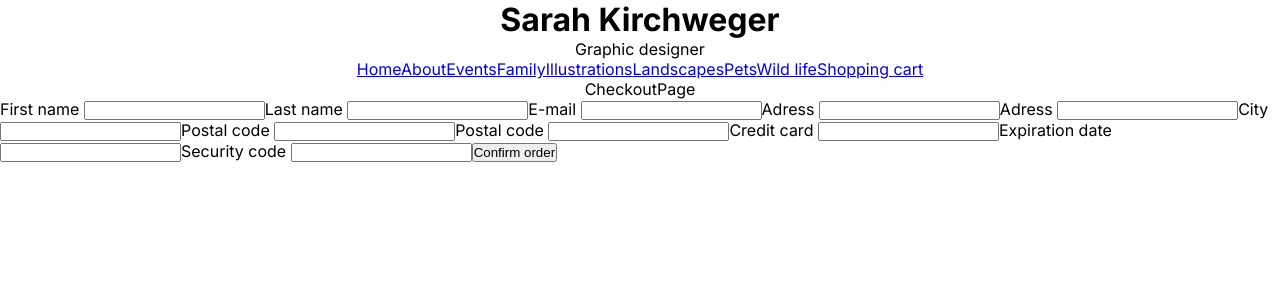
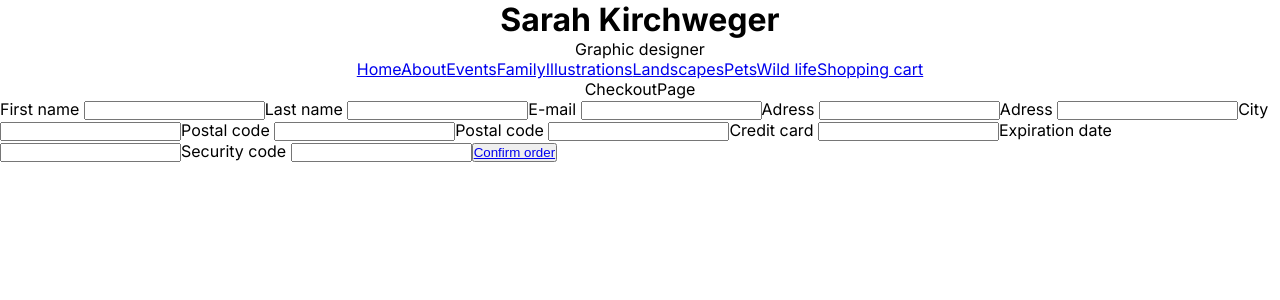
Before and after one commit to Gilsabo/nejxt.js-ecommerce-store, a Next.js app: page /checkout in a window 1280 px wide. Shown: the top 300 px of the page. Built offline with nearby package versions, Linux system fonts and the light colour scheme.

Commit message:
Add Link to page thankyou

```diff
--- a/app/checkout/Form.js
+++ b/app/checkout/Form.js
@@ -1,4 +1,5 @@
 'use client';
+import Link from 'next/link';
 
 export default function Form() {
   return (
@@ -36,7 +37,9 @@ export default function Form() {
       <label type="number">
         Security code <input data-test-id="checkout-security-code" required />
       </label>
-      <button data-test-id="checkout-confirm-order">Confirm order </button>
+      <button data-test-id="checkout-confirm-order">
+        <Link href="/thankyou">Confirm order</Link>
+      </button>
     </fom>
   );
 }
```
